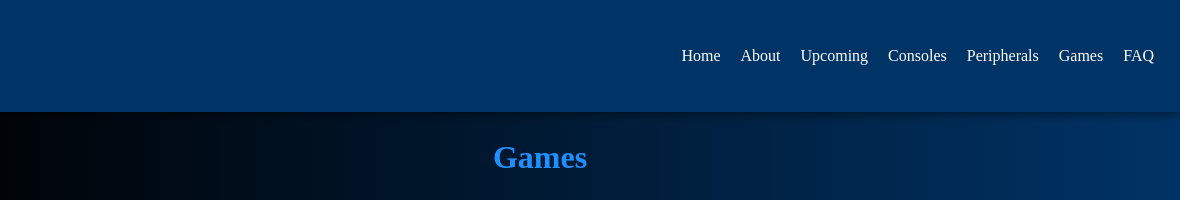
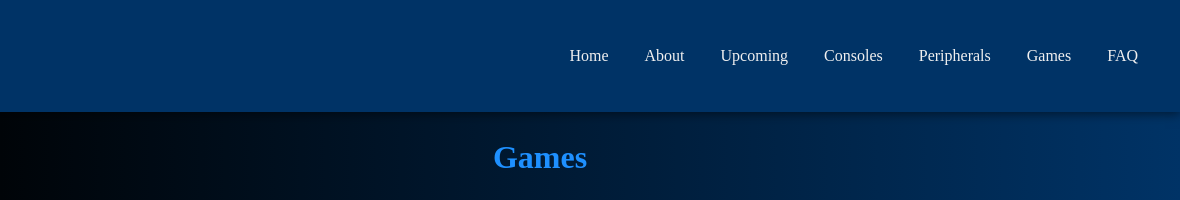
Before and after one commit to Vihanducad/VS-Gaming, a plain HTML site: page games.html in a window 1280 px wide. Shown: the top 200 px of the page, 100-1280 px from the left. Drawn offline with Linux system fonts and the light colour scheme.

Commit message:
Add files via upload

```diff
--- a/about us.css
+++ b/about us.css
@@ -38,7 +38,7 @@ nav ul {
 }
 
 nav ul li {
-    margin-right: 0 1rem;
+    margin-right: 1rem;
 }
 
 nav ul li a {
@@ -58,6 +58,7 @@ nav ul li a.active nav ul li a:hover {
 nav ul li a.action{
     color: #1e90ff;
 }
+
 .about-us {
     text-align: center;
     margin: 2rem 0;
--- a/consoles.css
+++ b/consoles.css
@@ -38,7 +38,7 @@ nav ul {
 }
 
 nav ul li {
-    margin-right: 0 1rem;
+    margin-right: 1rem;
 }
 
 nav ul li a {
@@ -67,9 +67,8 @@ main {
 h1{
     color: #1e90ff;
 }
-.available-butto{
-    background-color: #1e90ff;
-    color: #fff;
+.available{
+    color: #1e90ff;;
     display: inline-block;
     padding: 10px 20px;
     margin: 20px 0;
--- a/faq.css
+++ b/faq.css
@@ -1,16 +1,23 @@
-*{
+* {
     margin: 0;
     padding: 0;
     box-sizing: border-box;
 }
-body{
+
+body {
     background: linear-gradient(to right, black, #003366);
+    color: #f0f0f0;
     line-height: 1.6;
-    color: #fff;
+
 }
 
+nav {
+    display: flex;
+    align-items: center;
+    justify-content: space-between;
+}
 
-header{
+header {
     background-color: #003366;
     padding: 1rem;
     box-shadow: 0px 2px 10px rgba(0, 0, 0, 0.5);
@@ -19,34 +26,26 @@ header{
     align-items: center;
 }
 
-.logo{
-
+.logo {
     width: 80px;
     height: 80px;
     margin-right: 20px;
 }
 
-nav {
+nav ul {
     display: flex;
-    align-items: center;
-    justify-content: space-between;
-}
-
-nav ul {
     list-style: none;
-    display: flex;
-
 }
 
 nav ul li {
-    margin-right: 0 1rem;
+    margin-right: 1rem;
 }
 
 nav ul li a {
-    color: white;
     text-decoration: none;
+    color: #f0f0f0;
+    padding: 5px 10px;
     font-size: 16px;
-    padding: 5px 10px;
     transition: background-color 0.3s, color 0.3s;
 }
 
@@ -54,6 +53,10 @@ nav ul li a.active nav ul li a:hover {
     background-color: #0055cc;
     color: #fff;
     border-radius: 5px;
+}
+
+nav ul li a.action{
+    color: #1e90ff;
 }
 
 footer{
@@ -161,8 +164,13 @@ form {
 }
 
 @media (max-width: 768px) {
-    nav ul{
+    nav ul {
+        display: flex;
         flex-direction: column;
+        align-items: center;
+    }
+    nav ul li{
+        margin: 10px 0;
     }
     .faq-container {
         padding: 10px;
--- a/games.css
+++ b/games.css
@@ -1,16 +1,23 @@
-*{
+* {
     margin: 0;
     padding: 0;
     box-sizing: border-box;
 }
-body{
+
+body {
     background: linear-gradient(to right, black, #003366);
+    color: #f0f0f0;
     line-height: 1.6;
-    color: #fff;
+
 }
 
+nav {
+    display: flex;
+    align-items: center;
+    justify-content: space-between;
+}
 
-header{
+header {
     background-color: #003366;
     padding: 1rem;
     box-shadow: 0px 2px 10px rgba(0, 0, 0, 0.5);
@@ -19,42 +26,26 @@ header{
     align-items: center;
 }
 
-footer{
-    background-color: #000;
-    padding: 20px;
-    text-align: center;
-    color: #fff;
-    margin-top: 200px;
-}
-
-.logo{
-
+.logo {
     width: 80px;
     height: 80px;
     margin-right: 20px;
 }
 
-nav {
+nav ul {
     display: flex;
-    align-items: center;
-    justify-content: space-between;
-}
-
-nav ul {
     list-style: none;
-    display: flex;
-
 }
 
 nav ul li {
-    margin-right: 0 1rem;
+    margin-right: 1rem;
 }
 
 nav ul li a {
-    color: white;
     text-decoration: none;
+    color: #f0f0f0;
+    padding: 5px 10px;
     font-size: 16px;
-    padding: 5px 10px;
     transition: background-color 0.3s, color 0.3s;
 }
 
@@ -63,6 +54,11 @@ nav ul li a.active nav ul li a:hover {
     color: #fff;
     border-radius: 5px;
 }
+
+nav ul li a.action{
+    color: #1e90ff;
+}
+
 main{
     padding: 20px;
 }
--- a/games.html
+++ b/games.html
@@ -19,8 +19,8 @@
         <nav>
             <ul>
                 <li><a href="index.html">Home</a></li>
-                <li><a href="about-us.html">About</a></li>
-                <li><a href="up-coming.html">Upcoming</a></li>
+                <li><a href="about us.html">About</a></li>
+                <li><a href="up coming.html">Upcoming</a></li>
                 <li><a href="consoles.html">Consoles</a></li>
                 <li><a href="peripherals.html">Peripherals</a></li>
                 <li><a href="games.html">Games</a></li>
--- a/index.css
+++ b/index.css
@@ -113,4 +113,5 @@ footer {
     .hero .image1 {
         height: 200px;
     }
+
 }
--- a/peripherals.css
+++ b/peripherals.css
@@ -38,7 +38,7 @@ nav ul {
 }
 
 nav ul li {
-    margin-right: 0 1rem;
+    margin-right: 1rem;
 }
 
 nav ul li a {
@@ -116,7 +116,7 @@ p {
 .image:hover .description{
     opacity: 1;
 }
-@media (max-width: 600px) {
+@media (max-width: 768px) {
 
     nav ul {
         display: flex;
--- a/up coming.css
+++ b/up coming.css
@@ -1,16 +1,23 @@
-*{
+* {
     margin: 0;
     padding: 0;
     box-sizing: border-box;
 }
-body{
+
+body {
     background: linear-gradient(to right, black, #003366);
+    color: #f0f0f0;
     line-height: 1.6;
-    color: #fff;
+
 }
 
+nav {
+    display: flex;
+    align-items: center;
+    justify-content: space-between;
+}
 
-header{
+header {
     background-color: #003366;
     padding: 1rem;
     box-shadow: 0px 2px 10px rgba(0, 0, 0, 0.5);
@@ -19,34 +26,26 @@ header{
     align-items: center;
 }
 
-.logo{
-
+.logo {
     width: 80px;
     height: 80px;
     margin-right: 20px;
 }
 
-nav {
+nav ul {
     display: flex;
-    align-items: center;
-    justify-content: space-between;
-}
-
-nav ul {
     list-style: none;
-    display: flex;
-
 }
 
 nav ul li {
-    margin-right: 0 1rem;
+    margin-right: 1rem;
 }
 
 nav ul li a {
-    color: white;
     text-decoration: none;
+    color: #f0f0f0;
+    padding: 5px 10px;
     font-size: 16px;
-    padding: 5px 10px;
     transition: background-color 0.3s, color 0.3s;
 }
 
@@ -54,6 +53,10 @@ nav ul li a.active nav ul li a:hover {
     background-color: #0055cc;
     color: #fff;
     border-radius: 5px;
+}
+
+nav ul li a.action{
+    color: #1e90ff;
 }
 
 
```
Also changed, not shown: about us.html (+2 -2 lines), consoles.html (+3 -3 lines), faq.html (+2 -2 lines), index.html (+2 -2 lines), peripherals.html (+2 -2 lines), up coming.html (+2 -2 lines).
